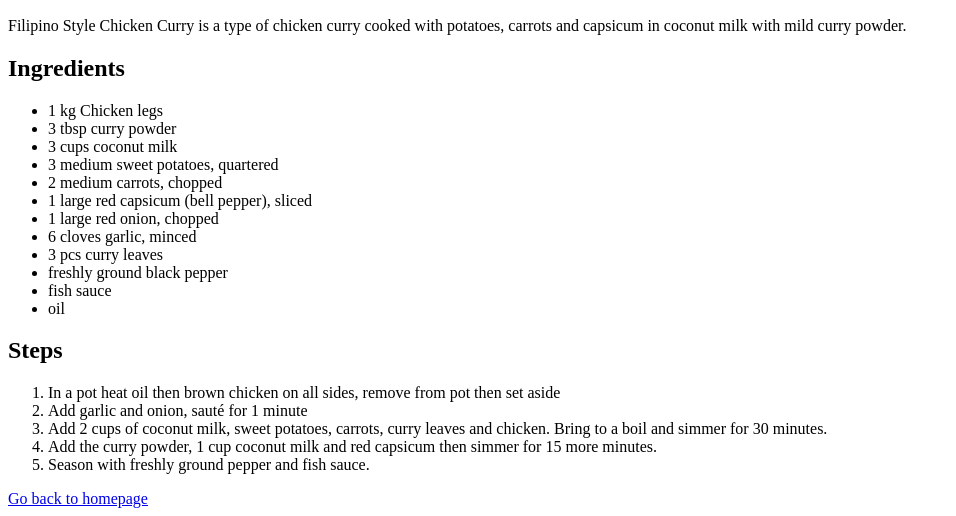
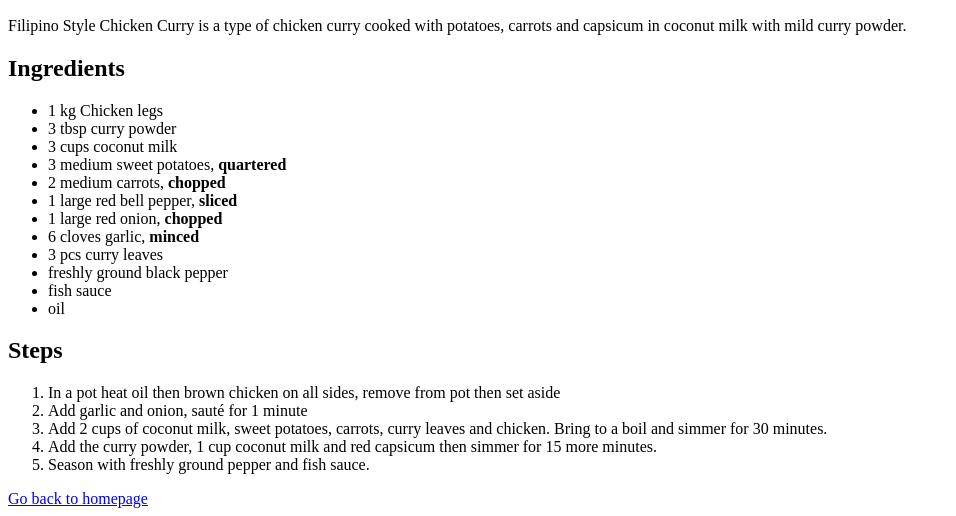
Before and after one commit to lgmarcelo/odin-recipes, a plain HTML site: page recipes/chcurry.html in a window 1280 px wide. Shown: the part 434-950 px from the top of the page, without its empty margins (0-956 px from the left). Drawn offline with Linux system fonts and the light colour scheme.

Commit message:
Turned some text into strong

```diff
--- a/recipes/chcurry.html
+++ b/recipes/chcurry.html
@@ -19,11 +19,11 @@
         <li>1 kg Chicken legs</li>
         <li>3 tbsp curry powder</li>
         <li>3 cups coconut milk</li>
-        <li>3 medium sweet potatoes, quartered</li>
-        <li>2 medium carrots, chopped</li>
-        <li>1 large red capsicum (bell pepper), sliced</li>
-        <li>1 large red onion, chopped</li>
-        <li>6 cloves garlic, minced</li>
+        <li>3 medium sweet potatoes, <strong>quartered</strong></li>
+        <li>2 medium carrots, <strong>chopped</strong></li>
+        <li>1 large red bell pepper, <strong>sliced</strong></li>
+        <li>1 large red onion, <strong>chopped</strong></li>
+        <li>6 cloves garlic, <strong>minced</strong></li>
         <li>3 pcs curry leaves</li>
         <li>freshly ground black pepper</li>
         <li>fish sauce</li>
```
